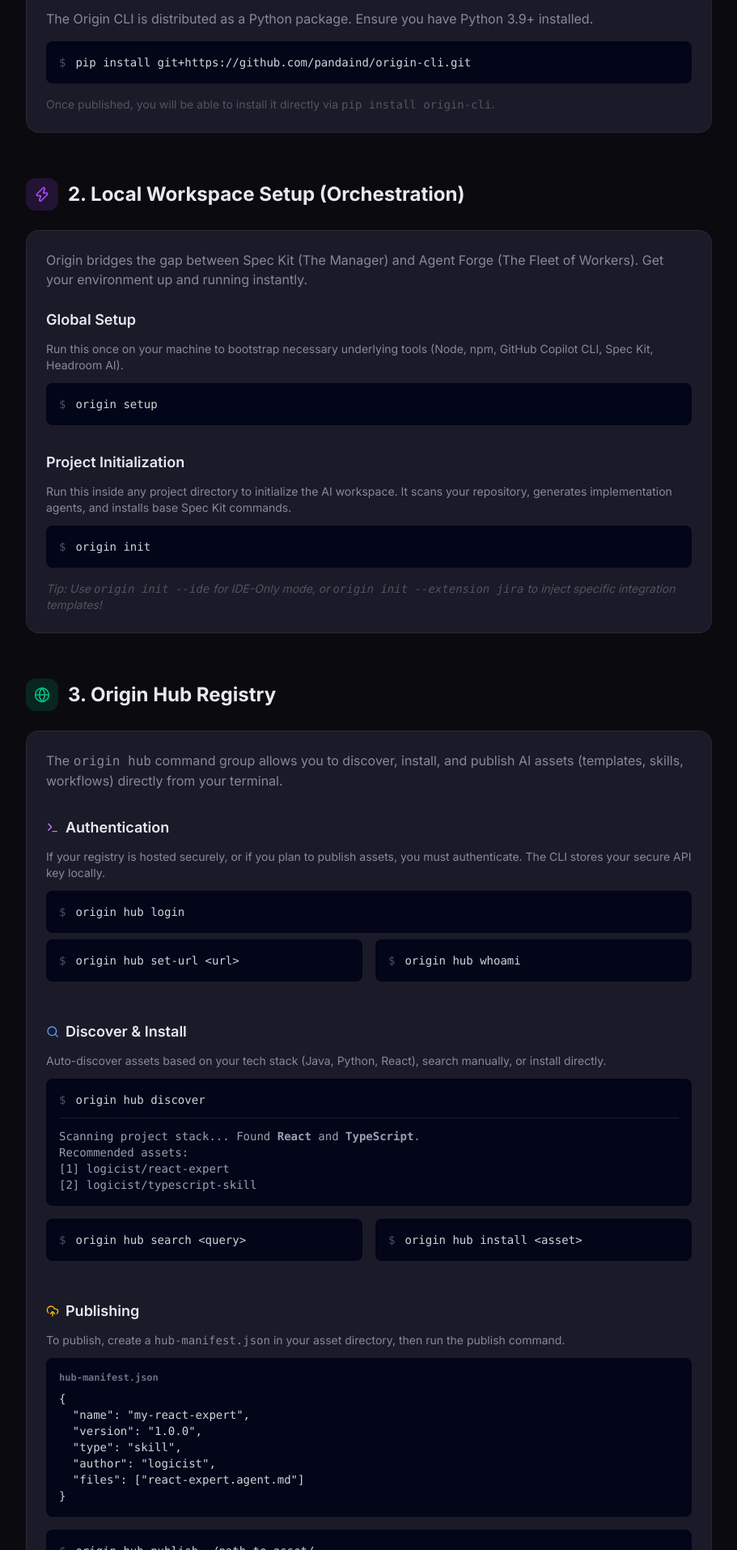
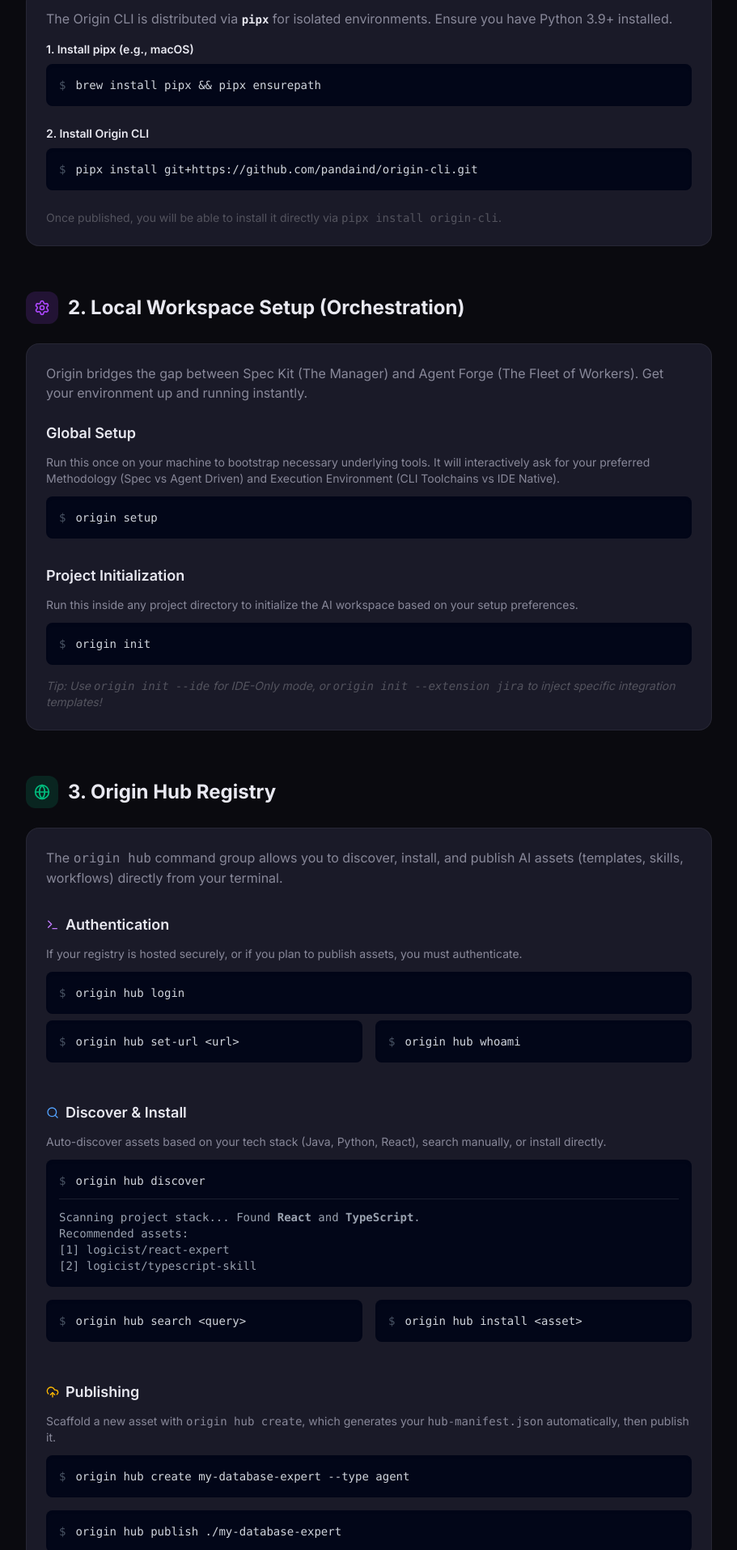
Before and after one commit to pandaind/origin_hub_registry, a React (Vite) app in the folder ui/: page /guide in a window 1280 px wide. Shown: the part 346-2260 px from the top of the page at 81% size, without its empty margins (184-1095 px from the left). Built offline with nearby package versions, Linux system fonts and the light colour scheme.

Commit message:
docs(ui): update CLI guide to reflect latest origin-cli commands including pipx install and origin hub create

```diff
--- a/ui/src/pages/GuidePage.tsx
+++ b/ui/src/pages/GuidePage.tsx
@@ -1,5 +1,5 @@
 import { useState } from 'react'
-import { Terminal, Copy, Check, CloudUpload, Zap, Globe, Search, Download } from 'lucide-react'
+import { Terminal, Copy, Check, CloudUpload, Zap, Globe, Search, Download, Settings } from 'lucide-react'
 import { Header } from '@/components/Header'
 
 function CodeSnippet({ command, output, className = "mb-4" }: { command: string, output?: React.ReactNode, className?: string }) {
@@ -55,20 +55,29 @@
 
           <div className="rounded-2xl border p-6" style={{ borderColor: 'var(--border)', backgroundColor: 'var(--surface-2)' }}>
             <p className="mb-4" style={{ color: 'var(--text-dim)' }}>
-              The Origin CLI is distributed as a Python package. Ensure you have Python 3.9+ installed.
+              The Origin CLI is distributed via <code className="text-sm font-semibold" style={{ color: 'var(--text)' }}>pipx</code> for isolated environments. Ensure you have Python 3.9+ installed.
             </p>
-            <CodeSnippet command="pip install git+https://github.com/pandaind/origin-cli.git" />
-            <p className="text-sm mt-4" style={{ color: 'var(--text-muted)' }}>
-              Once published, you will be able to install it directly via <code>pip install origin-cli</code>.
+            <div className="flex flex-col gap-4">
+              <div>
+                <p className="mb-2 text-sm font-semibold" style={{ color: 'var(--text)' }}>1. Install pipx (e.g., macOS)</p>
+                <CodeSnippet command="brew install pipx && pipx ensurepath" className="mb-2" />
+              </div>
+              <div>
+                <p className="mb-2 text-sm font-semibold" style={{ color: 'var(--text)' }}>2. Install Origin CLI</p>
+                <CodeSnippet command="pipx install git+https://github.com/pandaind/origin-cli.git" />
+              </div>
+            </div>
+            <p className="text-sm mt-2" style={{ color: 'var(--text-muted)' }}>
+              Once published, you will be able to install it directly via <code>pipx install origin-cli</code>.
             </p>
           </div>
         </section>
 
-        {/* 2. AI Workspace Orchestration */}
+        {/* 2. Workspace Setup */}
         <section className="mb-14">
           <div className="mb-6 flex items-center gap-3">
             <div className="flex h-10 w-10 items-center justify-center rounded-xl bg-purple-500/15 text-purple-500">
-              <Zap className="h-5 w-5" />
+              <Settings className="h-5 w-5" />
             </div>
             <h2 className="text-2xl font-bold">2. Local Workspace Setup (Orchestration)</h2>
           </div>
@@ -80,13 +89,13 @@
 
             <h3 className="mb-3 text-lg font-semibold" style={{ color: 'var(--text)' }}>Global Setup</h3>
             <p className="mb-3 text-sm" style={{ color: 'var(--text-dim)' }}>
-              Run this once on your machine to bootstrap necessary underlying tools (Node, npm, GitHub Copilot CLI, Spec Kit, Headroom AI).
+              Run this once on your machine to bootstrap necessary underlying tools. It will interactively ask for your preferred Methodology (Spec vs Agent Driven) and Execution Environment (CLI Toolchains vs IDE Native).
             </p>
             <CodeSnippet command="origin setup" className="mb-8" />
 
             <h3 className="mb-3 text-lg font-semibold" style={{ color: 'var(--text)' }}>Project Initialization</h3>
             <p className="mb-3 text-sm" style={{ color: 'var(--text-dim)' }}>
-              Run this inside any project directory to initialize the AI workspace. It scans your repository, generates implementation agents, and installs base Spec Kit commands.
+              Run this inside any project directory to initialize the AI workspace based on your setup preferences.
             </p>
             <CodeSnippet command="origin init" />
             <p className="text-sm mt-4 italic" style={{ color: 'var(--text-muted)' }}>
@@ -95,7 +104,7 @@
           </div>
         </section>
 
-        {/* 3. The Origin Hub Registry */}
+        {/* 3. Hub Registry */}
         <section className="mb-14">
           <div className="mb-6 flex items-center gap-3">
             <div className="flex h-10 w-10 items-center justify-center rounded-xl bg-emerald-500/15 text-emerald-500">
@@ -116,7 +125,7 @@
                   <Terminal className="h-4 w-4 text-purple-400" /> Authentication
                 </h3>
                 <p className="mb-3 text-sm" style={{ color: 'var(--text-dim)' }}>
-                  If your registry is hosted securely, or if you plan to publish assets, you must authenticate. The CLI stores your secure API key locally.
+                  If your registry is hosted securely, or if you plan to publish assets, you must authenticate.
                 </p>
                 <CodeSnippet command="origin hub login" className="mb-2" />
                 <div className="flex flex-col sm:flex-row gap-4">
@@ -165,21 +174,13 @@
                   <CloudUpload className="h-4 w-4 text-amber-400" /> Publishing
                 </h3>
                 <p className="mb-3 text-sm" style={{ color: 'var(--text-dim)' }}>
-                  To publish, create a <code>hub-manifest.json</code> in your asset directory, then run the publish command.
+                  Scaffold a new asset with <code>origin hub create</code>, which generates your <code>hub-manifest.json</code> automatically, then publish it.
                 </p>
-                <div className="relative mb-4 overflow-hidden rounded-lg bg-slate-950 p-4 font-mono text-sm shadow-inner text-gray-300">
-                  <div className="mb-2 text-xs font-semibold text-gray-500">hub-manifest.json</div>
-                  <pre className="text-gray-300">
-{`{
-  "name": "my-react-expert",
-  "version": "1.0.0",
-  "type": "skill",
-  "author": "logicist",
-  "files": ["react-expert.agent.md"]
-}`}
-                  </pre>
-                </div>
-                <CodeSnippet command="origin hub publish ./path-to-asset/" />
+                <CodeSnippet command="origin hub create my-database-expert --type agent" className="mb-4" />
+                <CodeSnippet command="origin hub publish ./my-database-expert" />
+                <p className="text-sm mt-3" style={{ color: 'var(--text-muted)' }}>
+                  <strong>Magic Under the Hood:</strong> You do not need to manually list your files in the manifest! The CLI packager will automatically detect all files in your directory and bundle them.
+                </p>
               </div>
 
             </div>
```
